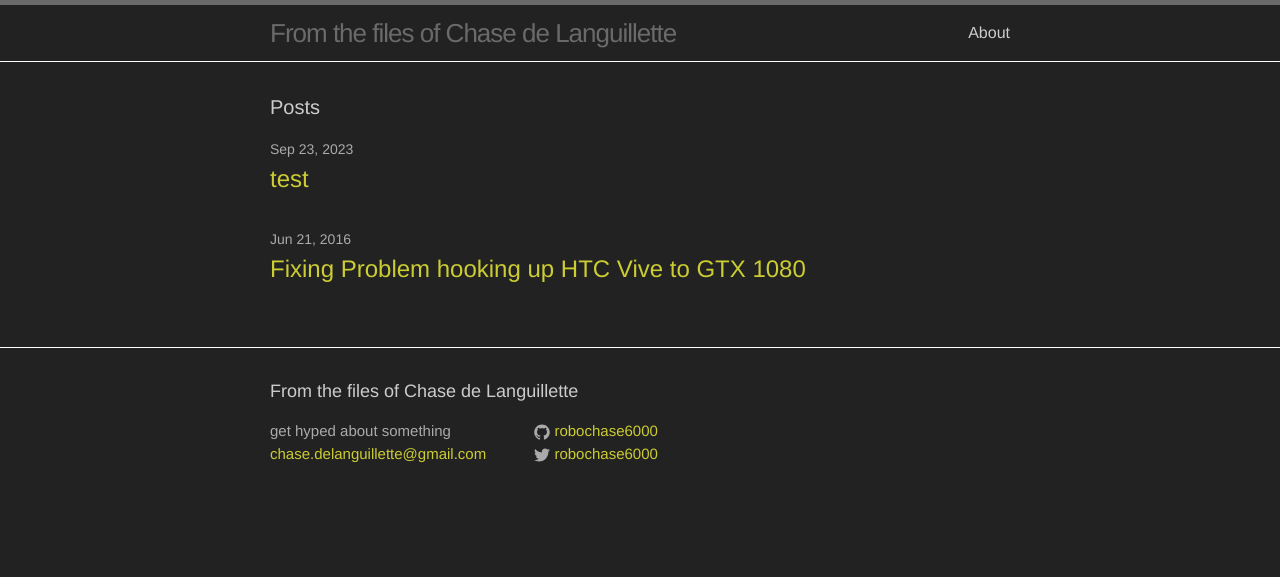
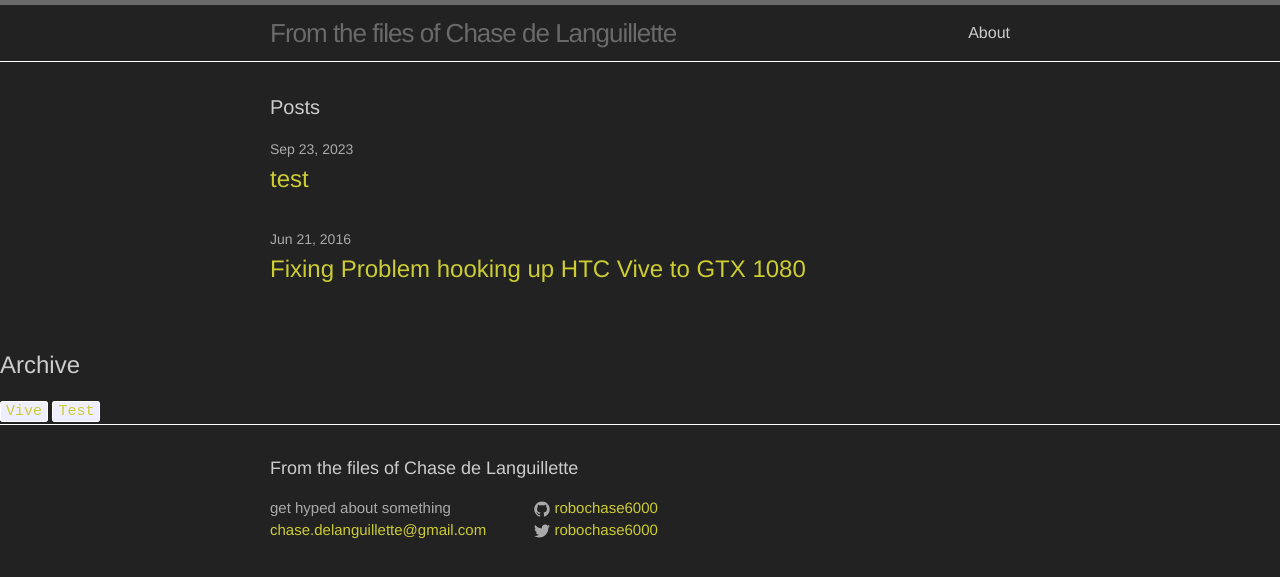
Before and after one commit to robochase6000/robochase6000.github.io, a Jekyll site: the page built from index.html, in a window 1280 px wide. Shown: the top 577 px of the page. Built offline with Jekyll 4.4.1, drawn with Linux system fonts in a browser that asks for light colours.

Commit message:
archive & tag collection

```diff
--- /dev/null
+++ b/_includes/archive.html
@@ -0,0 +1,12 @@
+<h2>Archive</h2>
+{% capture temptags %}
+  {% for tag in site.tags %}
+    {{ tag[1].size | plus: 1000 }}#{{ tag[0] }}#{{ tag[1].size }}
+  {% endfor %}
+{% endcapture %}
+{% assign sortedtemptags = temptags | split:' ' | sort | reverse %}
+{% for temptag in sortedtemptags %}
+  {% assign tagitems = temptag | split: '#' %}
+  {% capture tagname %}{{ tagitems[1] }}{% endcapture %}
+  <a href="/tag/{{ tagname }}"><code class="highligher-rouge"><nobr>{{ tagname }}</nobr></code></a>
+{% endfor %}
--- /dev/null
+++ b/_includes/collecttags.html
@@ -0,0 +1,18 @@
+{% assign rawtags = "" %}
+{% for post in site.posts %}
+  {% assign ttags = post.tags | join:'|' | append:'|' %}
+  {% assign rawtags = rawtags | append:ttags %}
+{% endfor %}
+{% assign rawtags = rawtags | split:'|' | sort %}
+
+{% assign site.tags = "" %}
+{% for tag in rawtags %}
+  {% if tag != "" %}
+    {% if tags == "" %}
+      {% assign tags = tag | split:'|' %}
+    {% endif %}
+    {% unless tags contains tag %}
+      {% assign tags = tags | join:'|' | append:'|' | append:tag | split:'|' %}
+    {% endunless %}
+  {% endif %}
+{% endfor %}
--- a/_includes/head.html
+++ b/_includes/head.html
@@ -9,4 +9,7 @@
   <link rel="stylesheet" href="{{ "/css/main.css" | prepend: site.baseurl }}">
   <link rel="canonical" href="{{ page.url | replace:'index.html','' | prepend: site.baseurl | prepend: site.url }}">
   <link rel="alternate" type="application/rss+xml" title="{{ site.title }}" href="{{ "/feed.xml" | prepend: site.baseurl | prepend: site.url }}">
+  {% if site.tags != "" %}
+    {% include collecttags.html %}
+  {% endif %}
 </head>
--- a/_layouts/default.html
+++ b/_layouts/default.html
@@ -13,6 +13,8 @@
       </div>
     </div>
 
+    {% include archive.html %}
+
     {% include footer.html %}
 
   </body>
```
